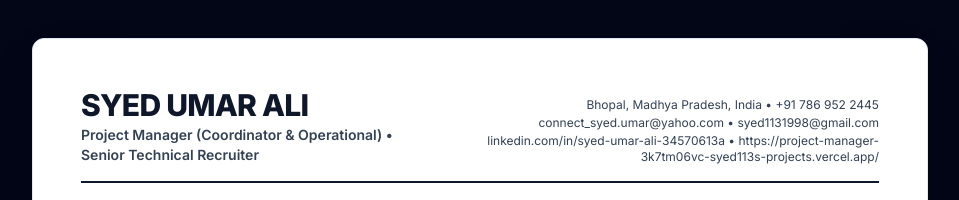
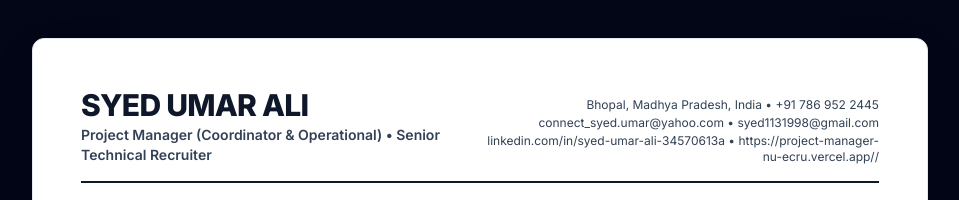
Before and after one commit to syed113/Syed-Umar-Ali---PM, a plain HTML site: page index.html in a window 1280 px wide. Shown: the part 3780-3980 px from the top of the page, without its empty margins (160-1119 px from the left). Drawn offline with nearby package versions, Linux system fonts and the light colour scheme.

Commit message:
Update index.html

```diff
--- a/index.html
+++ b/index.html
@@ -352,7 +352,7 @@
       <div class="text-xs text-slate-700 sm:text-right space-y-0.5">
         <div>Bhopal, Madhya Pradesh, India • +91 786 952 2445</div>
         <div>connect_syed.umar@yahoo.com • syed1131998@gmail.com</div>
-        <div>linkedin.com/in/syed-umar-ali-34570613a • https://project-manager-3k7tm06vc-syed113s-projects.vercel.app/</div>
+        <div>linkedin.com/in/syed-umar-ali-34570613a • https://project-manager-nu-ecru.vercel.app//</div>
       </div>
     </div>
 
```
